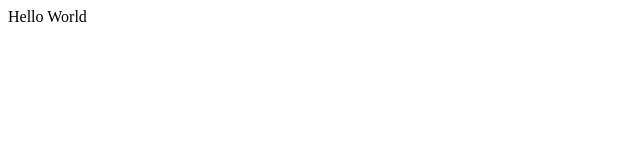
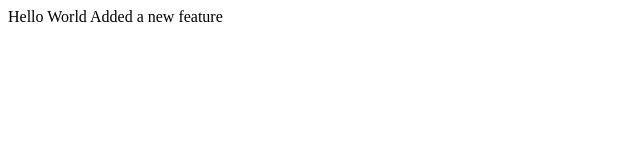
Before and after one commit to aal2015/lecture1, a plain HTML site: page index.html in a window 1280 px wide. Shown: the whole page, without its empty margins (0-640 px from the left). Drawn offline with Linux system fonts and the light colour scheme.

Commit message:
Added a new feature

```diff
--- a/index.html
+++ b/index.html
@@ -5,5 +5,6 @@
 </head>
 <body>
 Hello World
+Added a new feature
 </body>
 </html>
```
